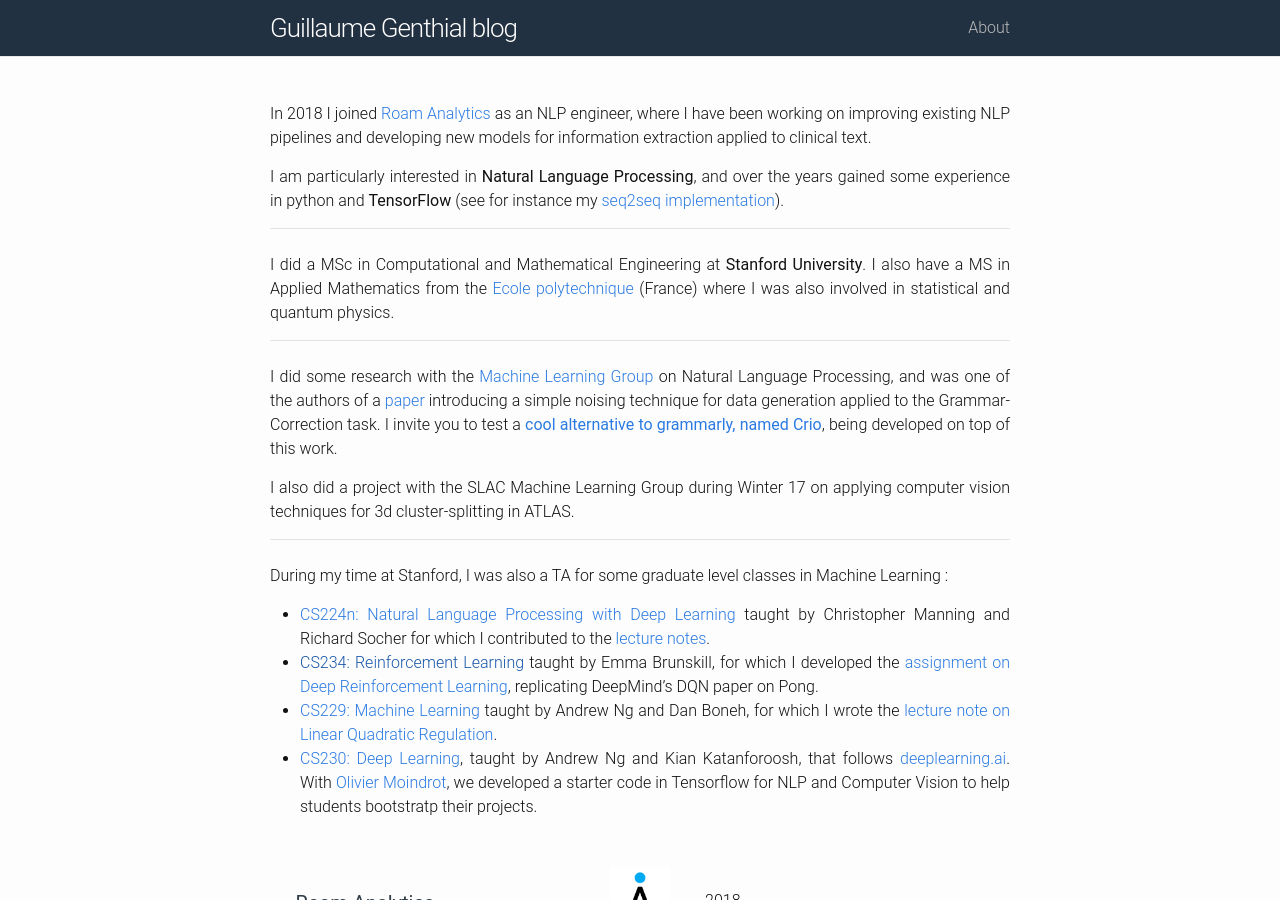
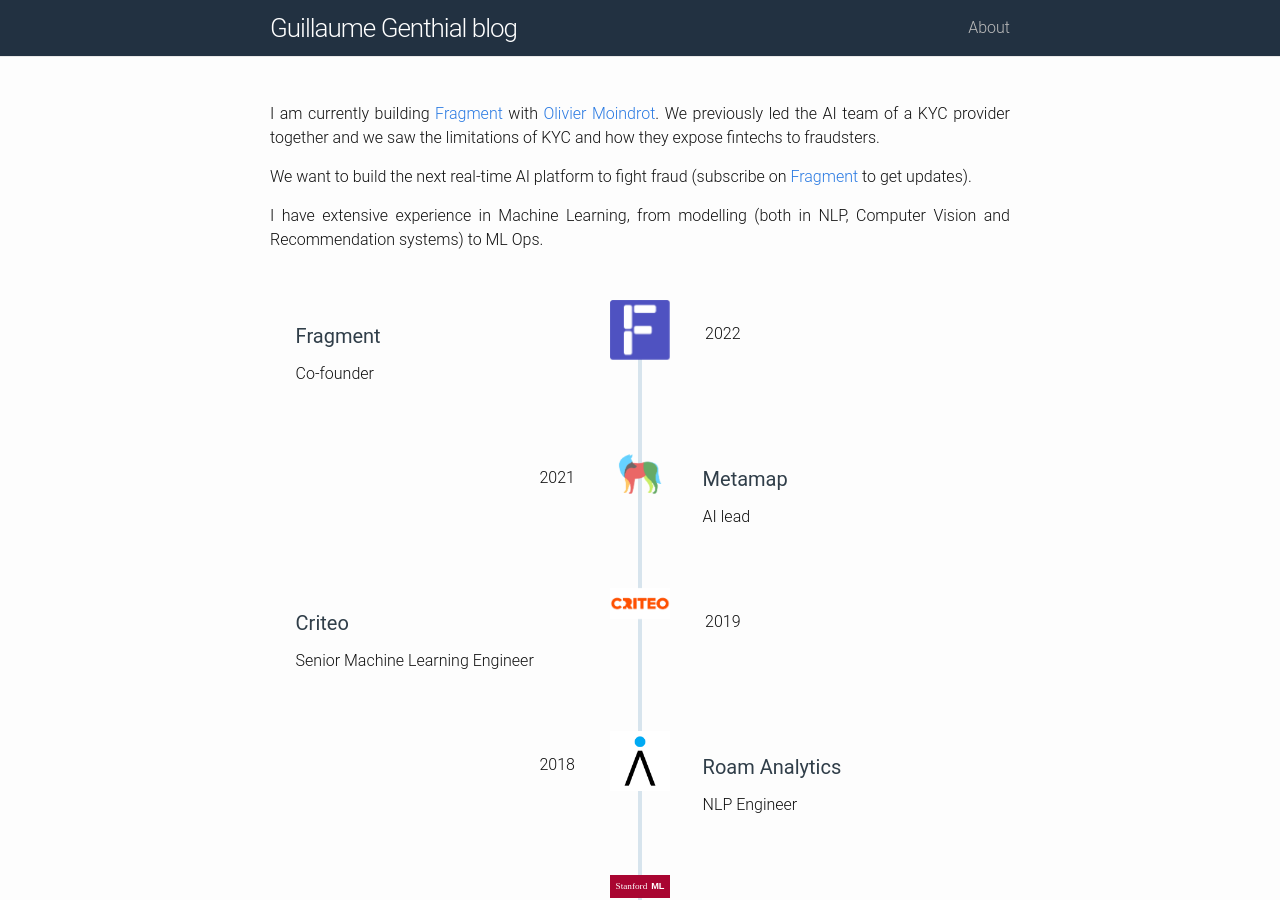
Before and after one commit to guillaumegenthial/guillaumegenthial.github.io, a Jekyll site: the page built from about.md, in a window 1280 px wide and 900 px high. Built offline with Jekyll 4.4.1, drawn with Linux system fonts in a browser that asks for light colours; nearby versions of some CDN libraries; some of the changed text lies outside the part shown.

Commit message:
Update website

```diff
--- a/_config.yml
+++ b/_config.yml
@@ -15,7 +15,7 @@
 # in the templates via {{ site.myvariable }}.
 title: Guillaume Genthial blog
 email: ""
-description: "Natural Language Processing and AI"
+description: "Solving modern challenges with the help of Machine Learning and AI"
 baseurl: "" # the subpath of your site, e.g. /blog
 url: "https://guillaumegenthial.github.io" # the base hostname & protocol for your site, e.g. http://example.com
 github_username:  guillaumegenthial
@@ -35,6 +35,21 @@ exclude:
 
 
 curriculum:
+  - image: img/fragment.png
+    title: Fragment
+    info: 2022
+    description: Co-founder
+    url: https://fragment.run
+  - image: img/metamap.png
+    title: Metamap
+    info: 2021
+    description: AI lead
+    url: https://www.glassdoor.com/Reviews/MetaMap-Reviews-E3438864.htm?sort.sortType=OR&sort.ascending=true&filter.iso3Language=eng
+  - image: img/criteo.jpg
+    title: Criteo
+    info: 2019
+    description: Senior Machine Learning Engineer
+    url: https://www.criteo.com
   - image: img/roam.png
     title: Roam Analytics
     info: 2018
--- a/about.md
+++ b/about.md
@@ -4,25 +4,10 @@ title: About
 permalink: /about/
 ---
 
-In 2018 I joined <a href="https://roamanalytics.com">Roam Analytics</a> as an NLP engineer, where I have been working on improving existing NLP pipelines and developing new models for information extraction applied to clinical text.
 
-I am particularly interested in <b>Natural Language Processing</b>, and over the years gained some experience in python and <b>TensorFlow</b> (see for instance my <a href="https://github.com/guillaumegenthial/im2latex">seq2seq implementation</a>).
+I am currently building <a href="https://fragment.run">Fragment</a> with <a href="https://omoindrot.github.io">Olivier Moindrot</a>. We previously led the AI team of a KYC provider together and we saw the limitations of KYC and how they expose fintechs to fraudsters.
+
+We want to build the next real-time AI platform to fight fraud (subscribe on <a href="https://fragment.run">Fragment</a> to get updates).
 
 
----
-<br>
-I did a MSc in Computational and Mathematical Engineering at <b>Stanford University</b>. I also have a MS in Applied Mathematics from the <a href="https://www.polytechnique.edu/">Ecole polytechnique</a> (France) where I was also involved in statistical and quantum physics.
-
----
-<br>
-I did some research with the <a href="https://stanfordmlgroup.github.io">Machine Learning Group</a> on Natural Language Processing, and was one of the authors of a <a href="http://aclweb.org/anthology/N18-1057">paper</a> introducing a simple noising technique for data generation applied to the Grammar-Correction task. I invite you to test a <a href="https://crio.stanford.edu"><b>cool alternative to grammarly, named Crio</b></a>, being developed on top of this work.
-
-I also did a project with the SLAC Machine Learning Group during Winter 17 on applying computer vision techniques for 3d cluster-splitting in ATLAS.
-
----
-<br>
-During my time at Stanford, I was also a TA for some graduate level classes in Machine Learning :
-- <a href="http://web.stanford.edu/class/cs224n/">CS224n: Natural Language Processing with Deep Learning</a> taught by Christopher Manning and Richard Socher for which I contributed to the <a href="https://github.com/stanfordnlp/cs224n-winter17-notes">lecture notes</a>.
-- <a href="">CS234: Reinforcement Learning</a> taught by Emma Brunskill, for which I developed the <a href="http://web.stanford.edu/class/cs234/assignment2/index.html">assignment on Deep Reinforcement Learning</a>, replicating DeepMind's DQN paper on Pong.
-- <a href="http://cs229.stanford.edu">CS229: Machine Learning</a> taught by Andrew Ng and Dan Boneh, for which I wrote the <a href="http://cs229.stanford.edu/notes/cs229-notes13.pdf">lecture note on Linear Quadratic Regulation</a>.
-- <a href="http://cs230.stanford.edu">CS230: Deep Learning</a>, taught by Andrew Ng and Kian Katanforoosh, that follows <a href="https://www.deeplearning.ai">deeplearning.ai</a>. With <a href="https://omoindrot.github.io">Olivier Moindrot</a>, we developed a starter code in Tensorflow for NLP and Computer Vision to help students bootstratp their projects.
+I have extensive experience in Machine Learning, from modelling (both in NLP, Computer Vision and Recommendation systems) to ML Ops.
```
Also changed, not shown: README.md, about/img/criteo.jpg (added), about/img/fragment.png (added), about/img/metamap.png (added).
